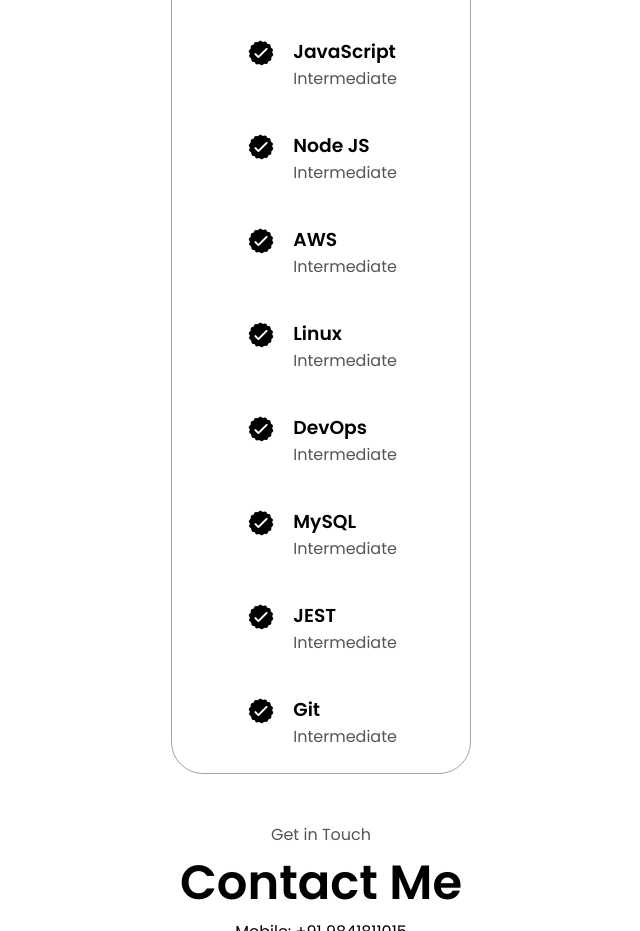
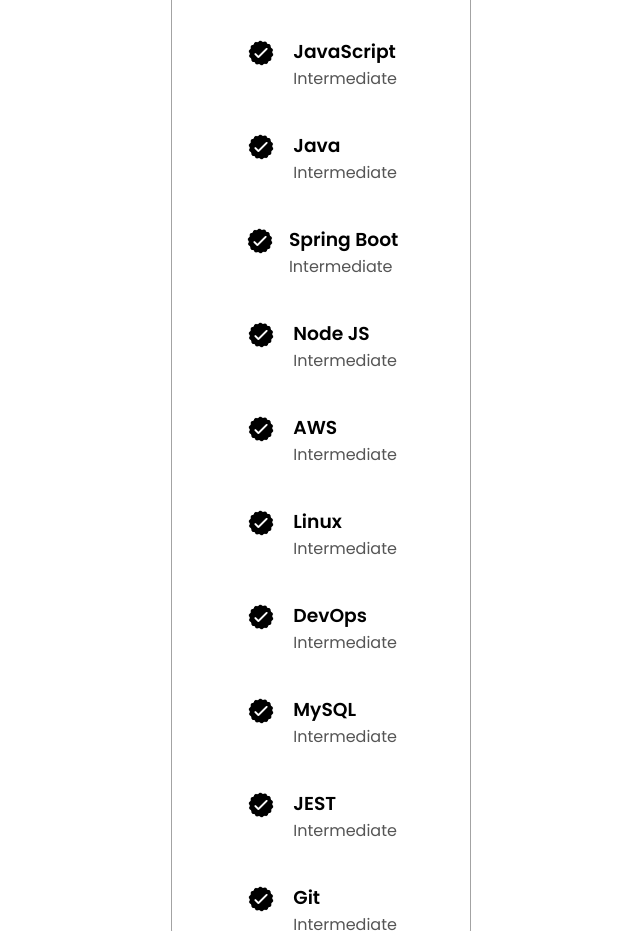
Before and after one commit to svhariharan/HariharanSV-Portfolio, a plain HTML site: page index.html in a window 1280 px wide. Shown: the part 2348-3279 px from the top of the page, without its empty margins (319-959 px from the left). Drawn offline with Linux system fonts and the light colour scheme.

Commit message:
updated skills section

```diff
--- a/index.html
+++ b/index.html
@@ -171,7 +171,29 @@ architecture and user experience.</center>
                   <p>Intermediate</p>
                 </div>
               </article>
-                            <article>
+              <article>
+                <img
+                  src="./assets/checkmark.png"
+                  alt="Experience icon"
+                  class="icon"
+                />
+                <div>
+                  <h3>Java</h3>
+                  <p>Intermediate</p>
+                </div>
+              </article>
+              <article>
+                <img
+                  src="./assets/checkmark.png"
+                  alt="Experience icon"
+                  class="icon"
+                />
+                <div>
+                  <h3>Spring Boot</h3>
+                  <p>Intermediate</p>
+                </div>
+              </article>
+              <article>
                 <img
                   src="./assets/checkmark.png"
                   alt="Experience icon"
```
